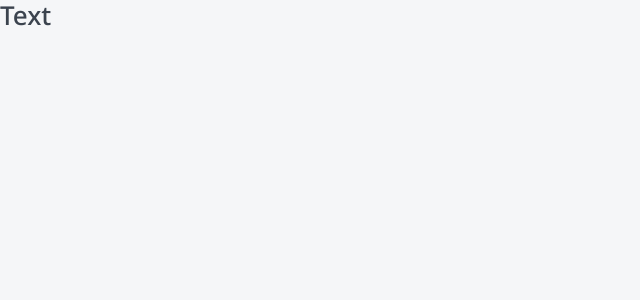
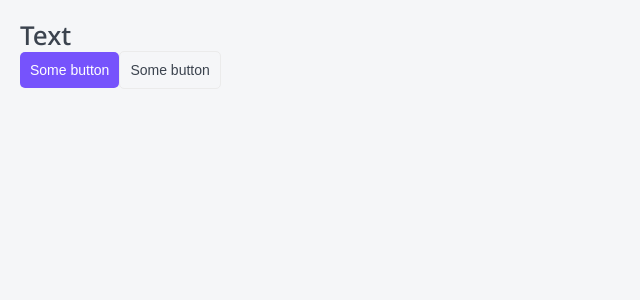
Before and after one commit to crazymaza/top-app, a Next.js app: page / in a window 1280 px wide. Shown: the top 300 px of the page, without its empty margins (0-640 px from the left). Built offline with nearby package versions, Linux system fonts and the light colour scheme.

Commit message:
added extends to button props and installed classnames lib

```diff
--- /dev/null
+++ b/components/button/Button.module.css
@@ -0,0 +1,30 @@
+.button {
+    display: inline-block;
+    box-sizing: border-box;
+    padding: 10px;
+    cursor: pointer;
+    text-align: center;
+    border: none;
+    border-radius: 5px;
+    font-size: 14px;
+    transition: all 0.2s;
+}
+
+.primary {
+    color: var(--white);
+    background-color: var(--primary);
+}
+.primary:hover {
+    background-color: var(--primary-hover);
+}
+
+.ghost {
+    color: var(--black);
+    background: none;
+    border: 1px solid var(--gray-light);
+ }
+
+ .ghost:hover {
+    background-color: var(--primary);
+    color: var(--white);
+ }
--- /dev/null
+++ b/components/button/Button.tsx
@@ -0,0 +1,17 @@
+import { ButtonProps } from "./Button.props";
+import styles from './Button.module.css';
+import cn from 'classnames';
+
+export const Button = ({ appearance, children, className, ...props }: ButtonProps): JSX.Element => {
+    return (
+        <button
+            className={cn(styles.button, className, {
+                [styles.primary]: appearance === 'primary',
+                [styles.ghost]: appearance === 'ghost'
+            })}
+            {...props}
+        >
+            {children}
+        </button>
+    );
+};
--- a/components/htag/Htag.tsx
+++ b/components/htag/Htag.tsx
@@ -1,5 +1,6 @@
 import { HtagProps } from "./Htag.props";
 import styles from './Htag.module.css';
+import cn from 'classnames';
 
 export const Htag = ({ tag, children }: HtagProps): JSX.Element => {
     switch (tag) {
--- a/components/index.ts
+++ b/components/index.ts
@@ -1 +1,2 @@
 export * from './htag/Htag';
+export * from './button/Button';
--- a/package.json
+++ b/package.json
@@ -12,6 +12,7 @@
   },
   "dependencies": {
     "@types/react-dom": "18.0.9",
+    "classnames": "^2.3.2",
     "eslint": "8.29.0",
     "eslint-config-next": "13.0.6",
     "next": "13.0.6",
--- a/pages/index.tsx
+++ b/pages/index.tsx
@@ -1,5 +1,11 @@
-import { Htag } from "../components";
+import { Button, Htag } from "../components";
 
 export default function Home(): JSX.Element {
-  return (<Htag tag="h1">Text</Htag>);
+  return (
+    <>
+      <Htag tag="h1">Text</Htag>
+      <Button appearance="primary">Some button</Button>
+      <Button appearance="ghost">Some button</Button>
+    </>
+  );
 }
--- a/styles/globals.css
+++ b/styles/globals.css
@@ -1,6 +1,6 @@
 html,
 body {
-	margin: 0;
+	margin: 10px;
 	padding: 0;
 	color: var(--black);
 	background: var(--background-color);
@@ -19,8 +19,10 @@
 
 :root {
 	--black: #3B434E;
+	--gray-light: #EBEBEB;
 	--white: white;
 	--primary: #7653FC;
+	--primary-hover: #6344DF;
 	--red: #FC836D;
 	--green: #1DC37E;
 	--green-light: #C8F8E4;
```
Also changed, not shown: components/button/Button.props.ts (added, +7 -0 lines), 1 other file (tests, documents, lock files or other folders).
